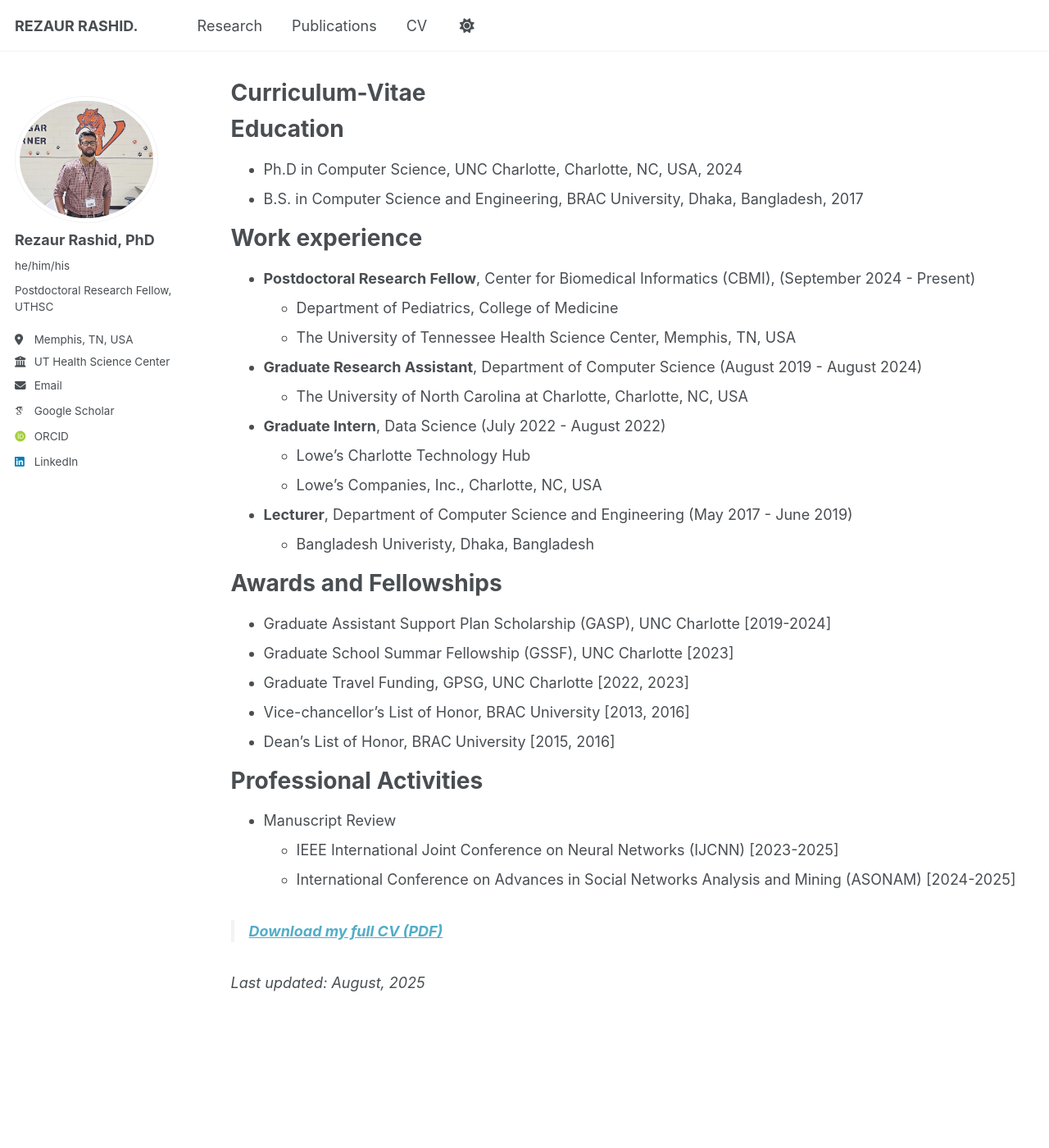
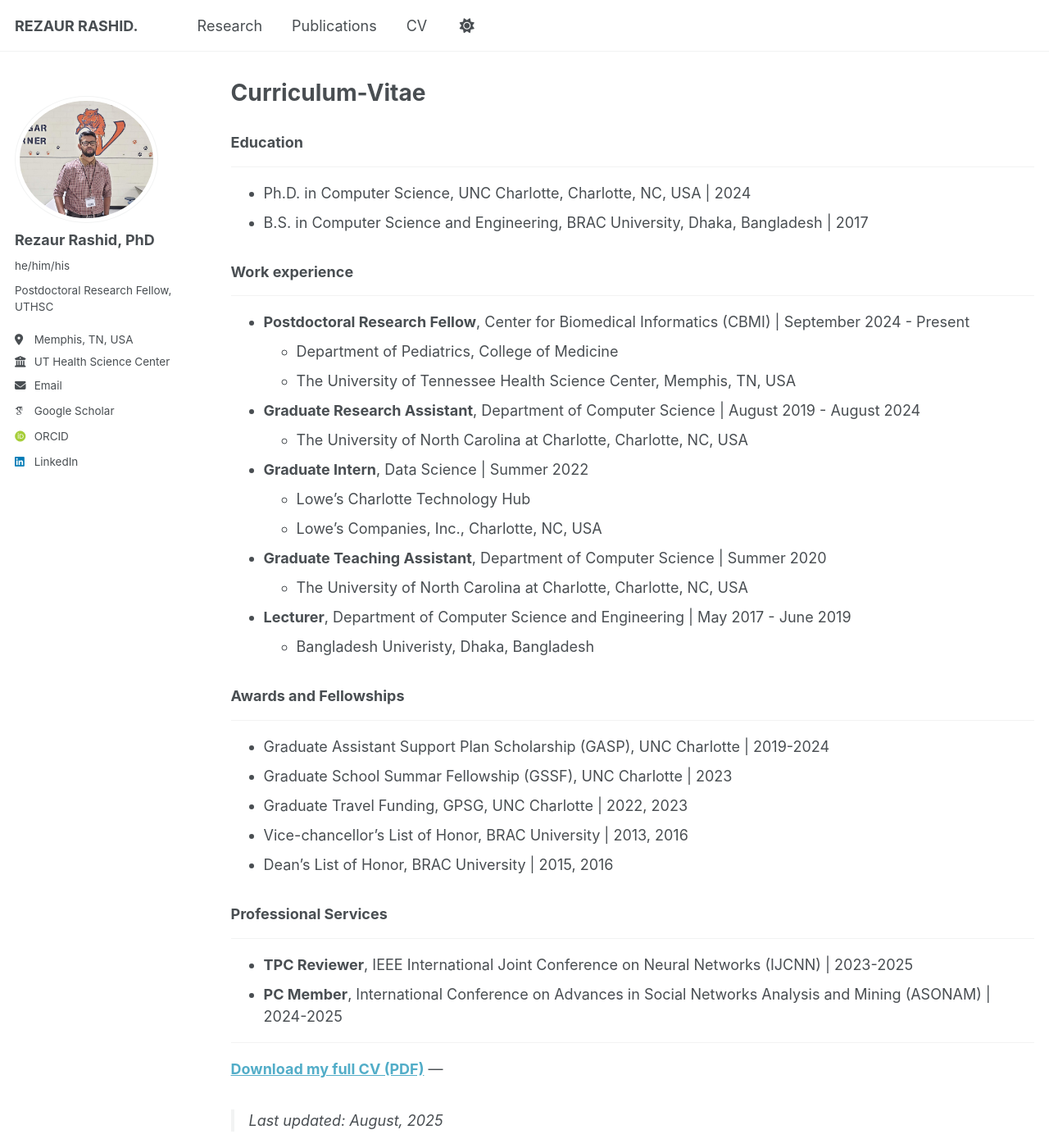
Before and after one commit to rezaurrashid/rezaurrashid.github.io, a Jekyll site: the page built from _pages/cv.md, in a window 1280 px wide and 1400 px high. Shown: the whole window at 82% size. Built offline with Jekyll 4.4.1, drawn with Linux system fonts in a browser that asks for light colours; some web fonts are replaced; a script that is not in the unit is left out.

Commit message:
updated CV page format

```diff
--- a/_pages/cv.md
+++ b/_pages/cv.md
@@ -7,51 +7,57 @@ author_profile: true
 
 {% include base_path %}
 
-Education
-======
-* Ph.D in Computer Science, UNC Charlotte, Charlotte, NC, USA, 2024
-* B.S. in Computer Science and Engineering, BRAC University, Dhaka, Bangladesh, 2017
+### Education
+---
+* Ph.D. in Computer Science, UNC Charlotte, Charlotte, NC, USA \| 2024
+* B.S. in Computer Science and Engineering, BRAC University, Dhaka, Bangladesh \| 2017
 
 
-Work experience
-======
-* **Postdoctoral Research Fellow**, Center for Biomedical Informatics (CBMI), (September 2024 - Present)
+### Work experience
+---
+* **Postdoctoral Research Fellow**, Center for Biomedical Informatics (CBMI) \| September 2024 - Present
   * Department of Pediatrics, College of Medicine
   * The University of Tennessee Health Science Center, Memphis, TN, USA
 
-* **Graduate Research Assistant**, Department of Computer Science (August 2019 - August 2024)
+* **Graduate Research Assistant**, Department of Computer Science \| August 2019 - August 2024
   * The University of North Carolina at Charlotte, Charlotte, NC, USA
 
-* **Graduate Intern**, Data Science (July 2022 - August 2022)
+* **Graduate Intern**, Data Science \| Summer 2022
   * Lowe's Charlotte Technology Hub
   * Lowe's Companies, Inc., Charlotte, NC, USA
 
-* **Lecturer**, Department of Computer Science and Engineering (May 2017 - June 2019)
+* **Graduate Teaching Assistant**, Department of Computer Science \| Summer 2020
+  * The University of North Carolina at Charlotte, Charlotte, NC, USA
+
+* **Lecturer**, Department of Computer Science and Engineering \| May 2017 - June 2019
   * Bangladesh Univeristy, Dhaka, Bangladesh
 
 
-Awards and Fellowships
-======
-* Graduate Assistant Support Plan Scholarship (GASP), UNC Charlotte \[2019-2024\]
-* Graduate School Summar Fellowship (GSSF), UNC Charlotte \[2023\]
-* Graduate Travel Funding, GPSG, UNC Charlotte \[2022, 2023\]
-* Vice-chancellor's List of Honor, BRAC University \[2013, 2016\]
-* Dean's List of Honor, BRAC University \[2015, 2016\]
+### Awards and Fellowships
+---
+* Graduate Assistant Support Plan Scholarship (GASP), UNC Charlotte \| 2019-2024
+* Graduate School Summar Fellowship (GSSF), UNC Charlotte \| 2023
+* Graduate Travel Funding, GPSG, UNC Charlotte \| 2022, 2023
+* Vice-chancellor's List of Honor, BRAC University \| 2013, 2016
+* Dean's List of Honor, BRAC University \| 2015, 2016
 
 
-Professional Activities
-======
-* Manuscript Review
-  * IEEE International Joint Conference on Neural Networks (IJCNN) \[2023-2025]
-  * International Conference on Advances in Social Networks Analysis and Mining (ASONAM) \[2024-2025\]
+### Professional Services
+---
+* **TPC Reviewer**, IEEE International Joint Conference on Neural Networks (IJCNN) \| 2023-2025
+* **PC Member**, International Conference on Advances in Social Networks Analysis and Mining (ASONAM) \| 2024-2025
 
 
 
-> [**Download my full CV (PDF)**](/files/CV/RezaurRashid_CV.pdf)
+---
+[**Download my full CV (PDF)**](/files/CV/RezaurRashid_CV.pdf)
+---
+
+
 
 
 
 
 <!-- _Last updated: August 2025_ -->
 
-_Last updated: {{ "now" | date: '%B, %Y' }}_
+> _Last updated: {{ "now" | date: '%B, %Y' }}_
```
